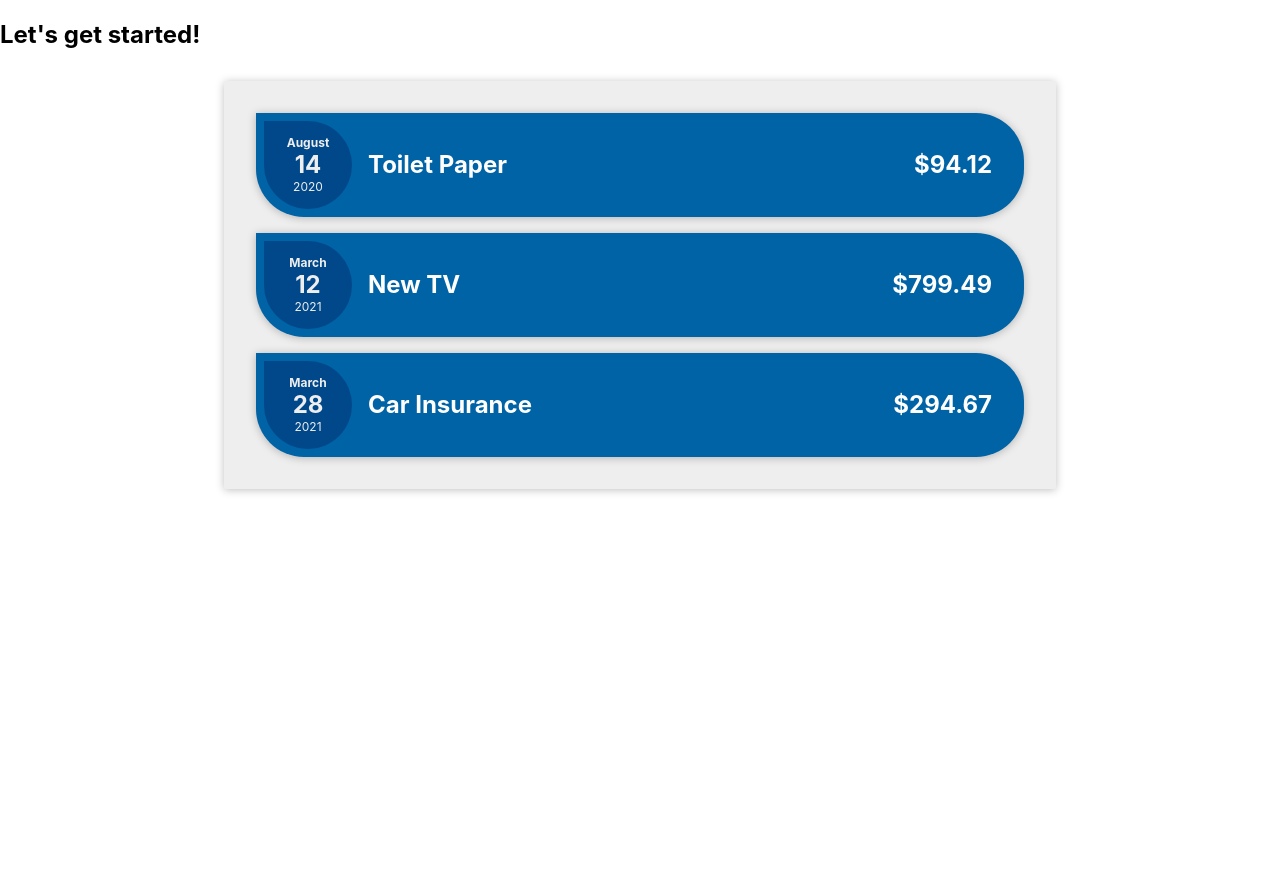
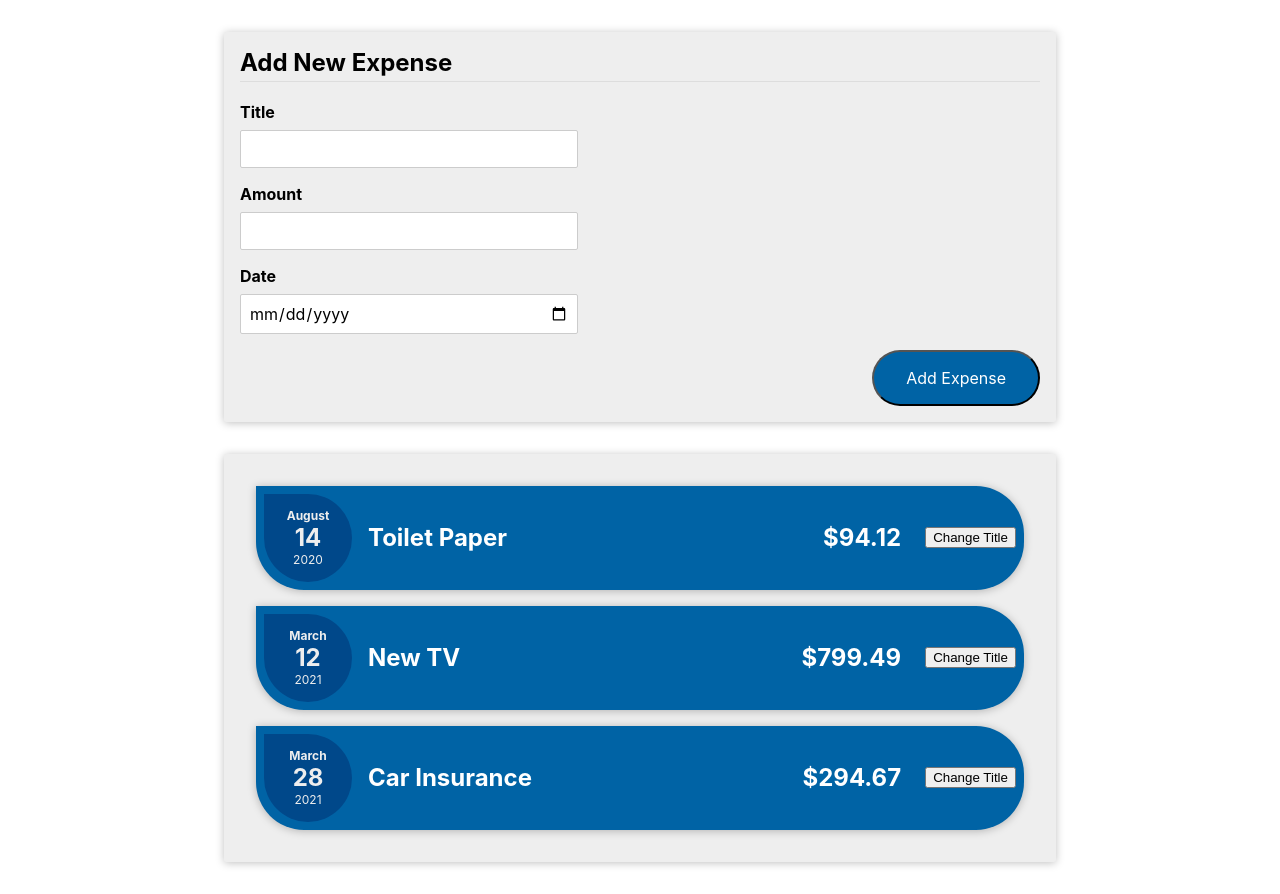
Before and after one commit to evanbechtol/react-complete, a React (Create React App) app: page / in a window 1280 px wide. Before the commit the page ends 800 px from the top, so only its background shows below. Built offline with nearby package versions, Linux system fonts and the light colour scheme.

Commit message:
Lecture 52: Listening to user input
- Create ExpenseForm.js
- Create ExpenseForm.css
- Create NewExpense.js
- Create NewExpense.css
- Update App.js to use NewExpense.js

```diff
--- a/src/App.js
+++ b/src/App.js
@@ -1,5 +1,5 @@
-// import ExpenseItem from './components/ExpenseItem';
 import Expenses from "./components/Expenses/Expenses";
+import NewExpense from "./components/NewExpense/NewExpense";
 const App = () => {
     const expenses = [
         {
@@ -25,7 +25,7 @@
 
     return (
         <div>
-            <h2>Let's get started!</h2>
+            <NewExpense />
             <Expenses expenses={expenses}/>
         </div>
     );
--- a/src/components/Expenses/ExpenseItem.js
+++ b/src/components/Expenses/ExpenseItem.js
@@ -1,19 +1,27 @@
+import React, { useState } from "react";
 import ExpenseDate from "./ExpenseDate";
 import Card from "../UI/Card";
-import './ExpenseItem.css';
+import "./ExpenseItem.css";
 
-const ExpenseItem = (props) => {
-    const {date, title, amount} = props;
+const ExpenseItem = ( props ) => {
+  const [title, setTitle] = useState(props.title);
+  let { date, amount } = props;
+
+  const buttonClickHandler = ( e ) => {
+    setTitle("New value");
+    console.log( "Clicked" );
+  };
 
   return (
-        <Card className='expense-item'>
+    <Card className="expense-item">
       <ExpenseDate date={date}/>
-            <div className='expense-item__description'>
+      <div className="expense-item__description">
         <h2>{title}</h2>
-                <div className='expense-item__price'>${amount}</div>
+        <div className="expense-item__price">${amount}</div>
       </div>
+      <button onClick={buttonClickHandler}>Change Title</button>
     </Card>
   );
-}
+};
 
 export default ExpenseItem;
--- /dev/null
+++ b/src/components/NewExpense/ExpenseForm.css
@@ -0,0 +1,27 @@
+.new-expense__controls {
+    display: flex;
+    flex-wrap: wrap;
+    flex-direction: column;
+    gap: 1rem;
+    margin-bottom: 1rem;
+    text-align: left;
+}
+
+.new-expense__control label {
+    font-weight: bold;
+    margin-bottom: 0.5rem;
+    display: block;
+}
+
+.new-expense__control input {
+    font: inherit;
+    padding: 0.5rem;
+    border-radius: 2px;
+    border: 1px solid #ccc;
+    width: 20rem;
+    max-width: 100%;
+}
+
+.new-expense__actions {
+    text-align: right;
+}
--- /dev/null
+++ b/src/components/NewExpense/ExpenseForm.js
@@ -0,0 +1,38 @@
+import "./ExpenseForm.css";
+
+const ExpenseForm = () => {
+  const titleChangeHandler = (e) => {
+    console.log(e.target.value);
+  };
+
+  return(
+    <div>
+      <form>
+        <div className="new-expense__controls">
+
+          <div className="new-expense__control">
+            <label>Title</label>
+            <input type="text" aria-label="text" onChange={titleChangeHandler}/>
+          </div>
+
+          <div className="new-expense__control">
+            <label>Amount</label>
+            <input type="number" aria-label="amount" min="0.01" step="0.01"/>
+          </div>
+
+          <div className="new-expense__control">
+            <label>Date</label>
+            <input type="date" aria-label="date" min="2019-01-01" max={Date.now()}/>
+          </div>
+
+        </div>
+
+        <div className="new-expense__actions">
+          <button aria-label="add expense" type="submit">Add Expense</button>
+        </div>
+      </form>
+    </div>
+  );
+};
+
+export default ExpenseForm;
--- /dev/null
+++ b/src/components/NewExpense/NewExpense.css
@@ -0,0 +1,44 @@
+.new-expense {
+    background-color: #eee;
+    padding: 1rem;
+    margin: 2rem auto;
+    width: 50rem;
+    max-width: 95%;
+    border-radius: 2px;
+    text-align: left;
+    box-shadow: 0 1px 8px rgba(0, 0, 0, 0.25);
+}
+
+.new-expense h2 {
+    margin-top: 0;
+    padding-bottom: 4px;
+    border-bottom: 1px solid #ddd;
+}
+
+.new-expense button {
+    font: inherit;
+    cursor: pointer;
+    padding: 1rem 2rem;
+    background-color: #0063A5;
+    color: white;
+    border-radius: 2em;
+    transition: 0.2s all;
+}
+
+.new-expense button:hover,
+.new-expense button:active {
+    background-color: #004b7e;
+    border-radius: 2em;
+    border-color: #0063A5;
+}
+
+.new-expense button.alternative {
+    color: #220131;
+    border-color: transparent;
+    background-color: transparent;
+}
+
+.new-expense button.alternative:hover,
+.new-expense button.alternative:active {
+    background-color: #ddb3f8;
+}
--- /dev/null
+++ b/src/components/NewExpense/NewExpense.js
@@ -0,0 +1,13 @@
+import ExpenseForm from "./ExpenseForm";
+import "./NewExpense.css";
+
+const NewExpense = () => {
+  return (
+    <div className="new-expense">
+      <h2>Add New Expense</h2>
+      <ExpenseForm />
+    </div>
+  );
+};
+
+export default NewExpense;
```
Lines whose indentation alone changed are shown as unchanged.
